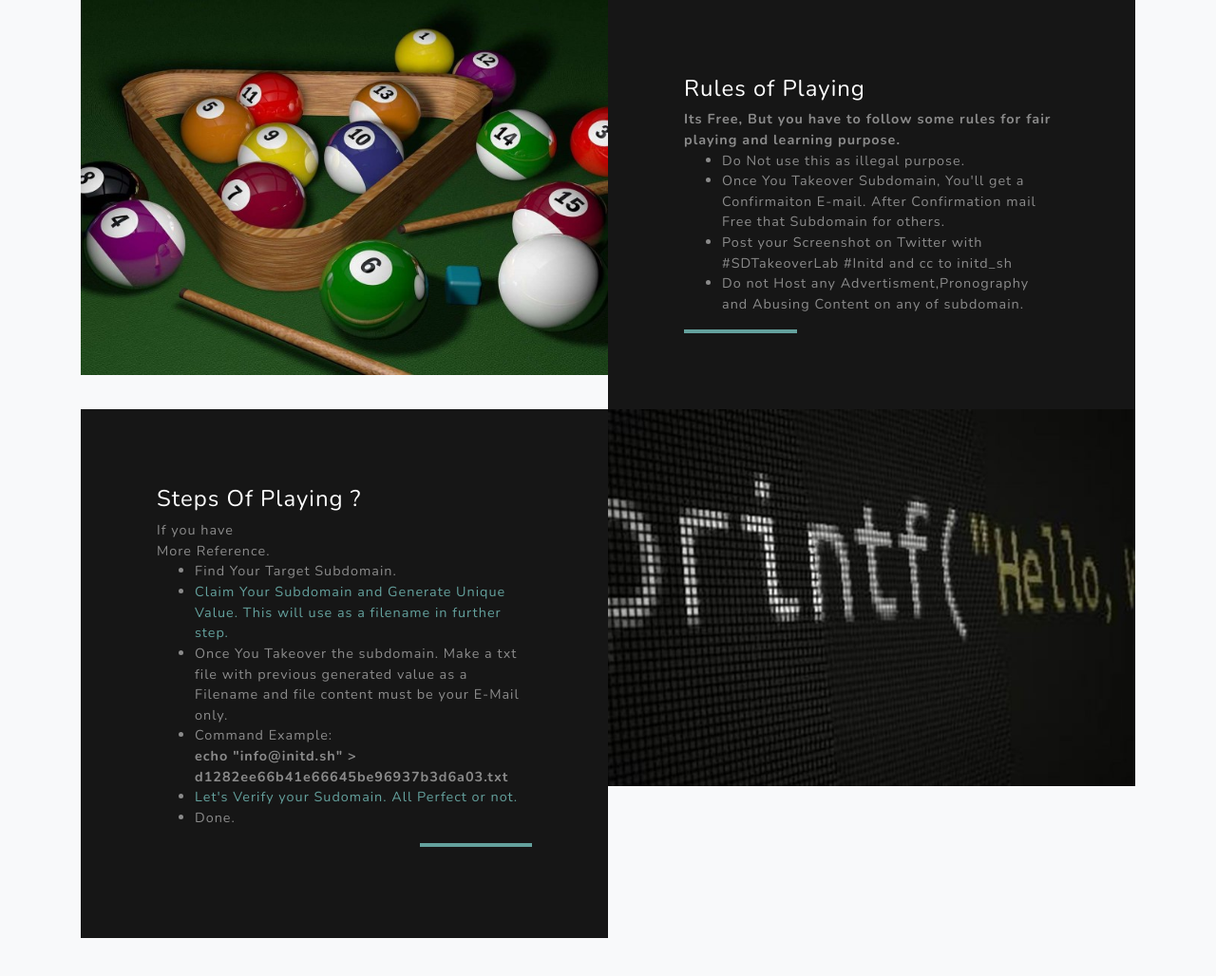
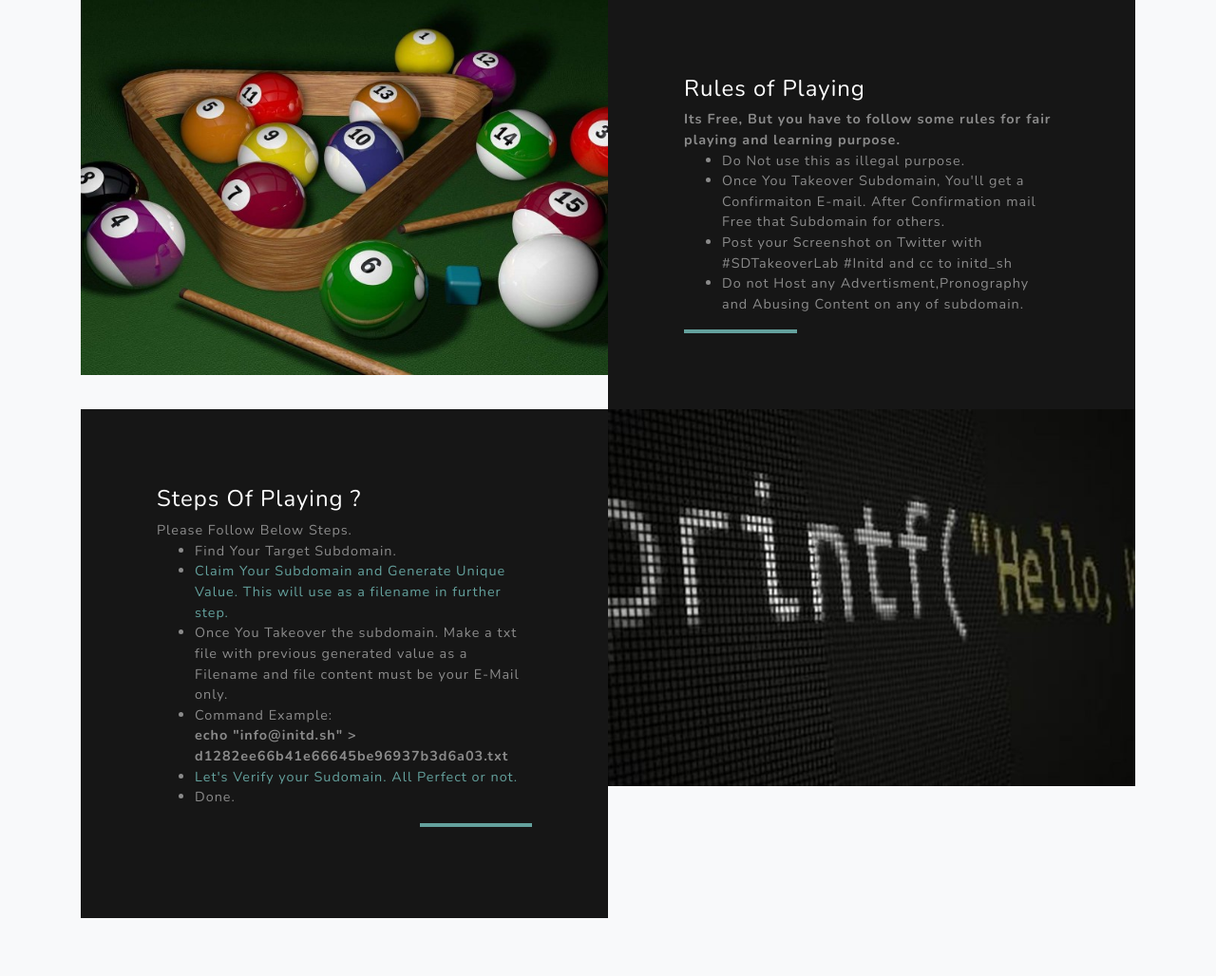
Before and after one commit to Initd-sh/SubdomainTakeoverLab, a PHP site: page / in a window 1280 px wide. Shown: the part 2731-3759 px from the top of the page at 95% size. Run offline with PHP 8.4, Linux system fonts and the light colour scheme.

Commit message:
Update index.php

```diff
--- a/index.php
+++ b/index.php
@@ -159,7 +159,7 @@
               <div class="d-flex h-100">
                 <div class="project-text w-100 my-auto text-center text-lg-left">
                   <h4 class="text-white">Steps Of Playing ?</h4>
-                  <p class="mb-0 text-white-50">If you have<br>More Reference.
+                  <p class="mb-0 text-white-50">Please Follow Below Steps.
                    <ul>
                     <li class="mb-0 text-white-50">Find Your Target Subdomain.</li>
                     <li class="mb-0 text-white-50"><a href="https://subdomain-takeover.tk/#calim-you-subdomain">Claim Your Subdomain and Generate Unique Value. This will use as a filename in further step.</a></li>
```
